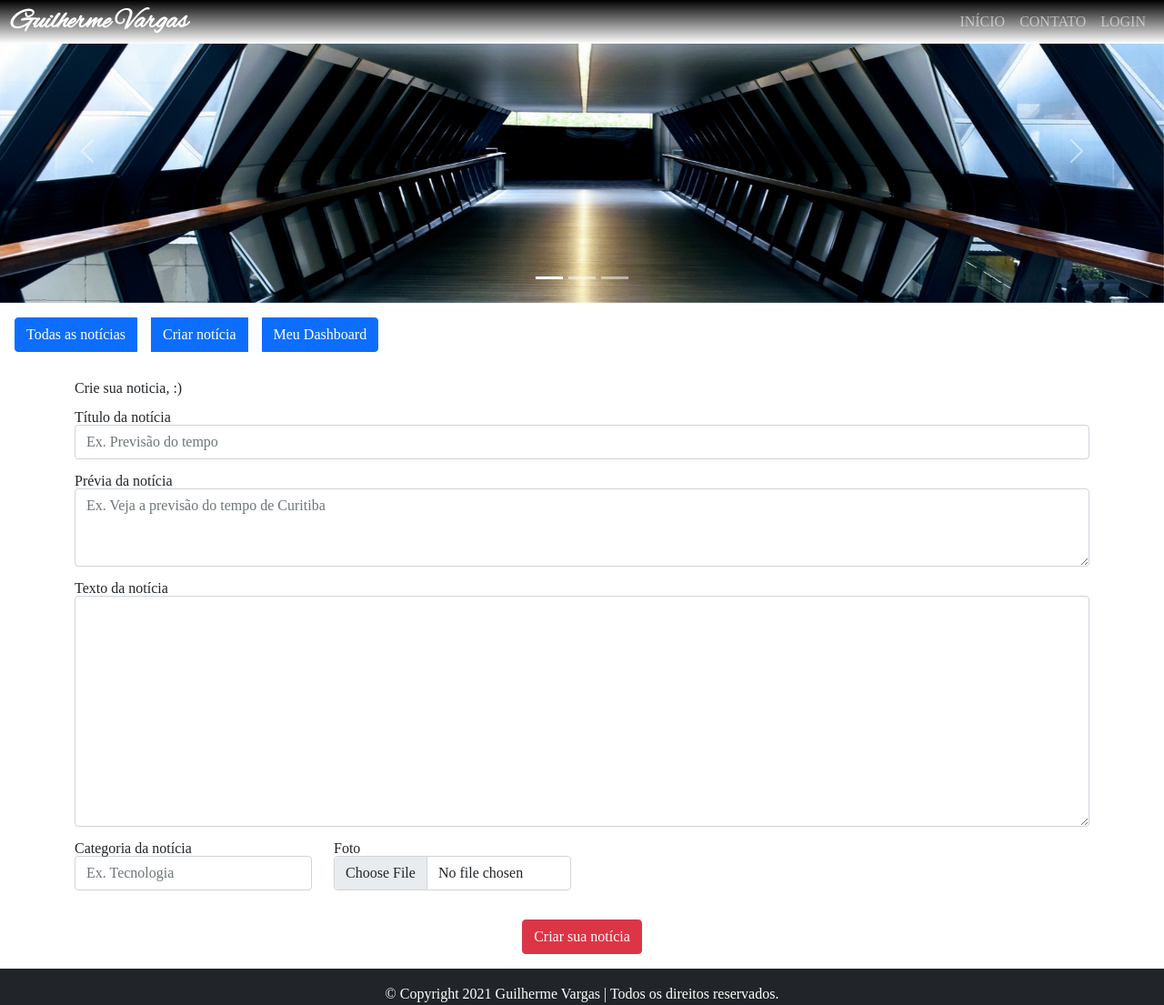
After one commit to guivargas95/Django_App, a Django app: page /noticias/cria/noticia in a window 1280 px wide. The commit adds this page. Shown: the whole page at 91% size. Run offline with Django 3.2, Linux system fonts and the light colour scheme.

Commit message:
Incluido templates de criação de notícias

```diff
--- a/Myapp/static/style.css
+++ b/Myapp/static/style.css
@@ -46,10 +46,14 @@
 }
 
 /*  RODAPE */
-
+.ajustar-footer {
+    margin-bottom: 8em;
+    margin-top: 8em;
+}
 footer {
     width: 100%;
-    height: 70px;
+    height: 40px;
+    bottom: 0;
     background-color: #212529;
     text-align: center;
     color: white;
--- a/noticias/urls.py
+++ b/noticias/urls.py
@@ -6,6 +6,8 @@ urlpatterns = [
     path('', views.noticias, name='noticias'),
     path('<int:noticia_id>', views.noticia, name='noticia'),
     path('dashboard', views.dashboard, name='dashboard'),
+    path('cria/noticia', views.cria_noticia, name='cria_noticia'),
+    path('deleta/<int:noticia_id>', views.deleta_noticia, name='deleta_noticia'),
     #path('buscar', buscar, name='buscar'),
     #path('cria/receita', cria_receita, name='cria_receita'),
     #path('deleta/<int:receita_id>', deleta_receita, name='deleta_receita'),
--- a/noticias/views.py
+++ b/noticias/views.py
@@ -1,5 +1,6 @@
 from .models import Noticias
 from django.shortcuts import render, redirect, get_object_or_404
+from django.contrib.auth.models import User
 
 
 def noticias(request, ):
@@ -26,11 +27,55 @@ def dashboard(request):
     '''Mostra o dashboard da pessoa logada no sistema'''
     if request.user.is_authenticated:
         id = request.user.id
-        receitas = Noticias.objects.order_by('-data_receita').filter(pessoa=id)
+        noticia = Noticias.objects.order_by('-data_noticia').filter(pessoa=id)
 
         dados = {
-            'receitas' : receitas
+            'noticias' : noticia
         }
-        return render(request, 'usuarios\dashboard.html', dados)
+        return render(request, 'dashboard.html', dados)
     else:
-        return redirect('index')
+        return redirect('login')
+
+def cria_noticia(request):
+    '''Cria uma nova noticia e adiciona no sistema'''
+    if request.method == 'POST':
+        titulo_noticia = request.POST['titulo_noticia']
+        texto_noticia = request.POST['texto_noticia']
+        previa_noticia = request.POST['previa_noticia']
+        categoria_noticia = request.POST['categoria_noticia']
+        foto_noticia = request.FILES['foto_noticia']
+        user = get_object_or_404(User, pk=request.user.id)
+        noticia = Noticias.objects.create(pessoa=user, titulo_noticia=titulo_noticia, texto_noticia=texto_noticia, previa_noticia=previa_noticia, categoria_noticia=categoria_noticia,
+         foto_noticia=foto_noticia )
+        noticia.save()
+        return redirect('dashboard')
+    else:
+        return render(request, 'cria_noticia.html')
+
+def deleta_noticia(request, noticia_id):
+    '''Exclui a noticia selecionada'''
+    noticia = get_object_or_404(Noticias, pk=noticia_id)
+    noticia.delete()
+    return redirect('dashboard')
+
+def edita_receita(request, receita_id):
+    '''Edita a receita selecionada'''
+    receita = get_object_or_404(Receita, pk=receita_id)
+    receita_a_editar = {'receita': receita}
+    return render(request, 'receitas/edita_receita.html', receita_a_editar)
+
+def atualiza_receita(request):
+    '''Atualiza a receita selecionada'''
+    if request.method == 'POST':
+        receita_id = request.POST['receita_id']
+        r = Receita.objects.get(pk=receita_id)
+        r.nome_receita = request.POST['nome_receita']
+        r.ingredientes = request.POST['ingredientes']
+        r.modo_preparo = request.POST['modo_preparo']
+        r.tempo_preparo = request.POST['tempo_preparo']
+        r.rendimento = request.POST['rendimento']
+        r.categoria = request.POST['categoria']
+        if 'foto_receita' in request.FILES:
+            r.foto_receita = request.FILES['foto_receita']
+        r.save()
+        return redirect('dashboard')
--- /dev/null
+++ b/templates/cria_noticia.html
@@ -0,0 +1,66 @@
+{% extends 'base.html' %}
+{% load static %}
+{% block content %}
+
+{% include 'partials/header.html' %}
+<main>
+    {% include 'partials/_menu_noticia.html' %}
+    <!-- ##### Contact Form Area Start ##### -->
+    <div class="contact-area section-padding-0-80">
+        <div class="container">
+            <div class="row">
+                <div class="col-12">
+                    <div class="section-heading mt-3">
+                        <h3>Crie sua noticia, {{ user.username }} :)</h3>
+                    </div>
+                </div>
+            </div>
+
+            <div class="row">
+                <div class="col-12 mt-3">
+                    <div class="contact-form-area">
+                        <form action="{% url 'cria_noticia' %}" method="post" enctype="multipart/form-data">
+                            {% csrf_token %}
+                            <div class="row">
+                                <div class="col-12 col-lg-12">
+                                    <label for="titulo_noticia"><b>Título da notícia</b></label>
+                                    <input type="text" id="titulo_noticia" class="form-control" name="titulo_noticia"
+                                        placeholder="Ex. Previsão do tempo" required>
+                                </div>
+                                <div class="col-12 mt-3">
+                                    <label for="file"><b>Prévia da notícia</b></label>
+                                    <textarea class="form-control" name="previa_noticia" cols="30" rows="3"
+                                        placeholder="Ex. Veja a previsão do tempo de Curitiba" required></textarea>
+                                </div>
+                                <div class="col-12 mt-3">
+                                    <label for="file"><b>Texto da notícia</b></label>
+                                    <textarea class="form-control" name="texto_noticia" cols="30" rows="10" required></textarea>
+                                </div>
+                                <div class="col-12 col-lg-3 mt-3">
+                                    <label for="file"><b>Categoria da notícia</b></label>
+                                    <input type="text" class="form-control" name="categoria_noticia"
+                                        placeholder="Ex. Tecnologia" required>
+                                </div>
+                                <div class="col-12 col-lg-3 mt-3">
+                                    <label for="file"><b>Foto</b></label>
+                                    <input type="file" class="form-control" name="foto_noticia">
+                                </div>
+                                <div class="col-12 text-center mt-3">
+                                    <button class="btn btn-danger mt-3 mb-3" type="submit">Criar sua notícia</button>
+                                </div>
+                            </div>
+                        </form>
+                    </div>
+                </div>
+            </div>
+        </div>
+    </div>
+
+
+    {% include 'partials/footer.html' %}
+</main>
+</body>
+
+</html>
+
+{% endblock %}
--- /dev/null
+++ b/templates/partials/_menu_noticia.html
@@ -0,0 +1,7 @@
+{% load static %}
+
+<div class="btn-group mt-3 mb-3 m-3" role="group" aria-label="Basic example">
+  <a class="btn btn-primary me-3" type="button" href="{% url 'noticias' %}">Todas as notícias</a>
+  <a class="btn btn-primary me-3" type="button" href="{% url 'cria_noticia' %}">Criar notícia</a>
+  <a class="btn btn-primary me-3" type="button" href="{% url 'dashboard' %}">Meu Dashboard</a>
+</div>
--- a/templates/partials/footer.html
+++ b/templates/partials/footer.html
@@ -1,7 +1,9 @@
 
 {% load static %}
-<footer>
+<div class="geral">
+<footer class="footer static-bottom">
     <div>
         <p>© Copyright <script>document.write(new Date().getFullYear())</script> Guilherme Vargas | Todos os direitos reservados.</p>
     </div>
 </footer>
+</div>
```
Also changed, not shown: templates/dashboard.html (+29 -4 lines), templates/noticias.html (+3 -5 lines), media/fotos/26/10/2021/SAP-DDM-II-1.jpg (added), media/fotos/26/10/2021/SAP-DDM-II-1_QRdSa2i.jpg (added), media/fotos/26/10/2021/SAP-DDM-II-1_dXnVz5B.jpg (added), media/fotos/26/10/2021/sem_imagem.jpg (added).
